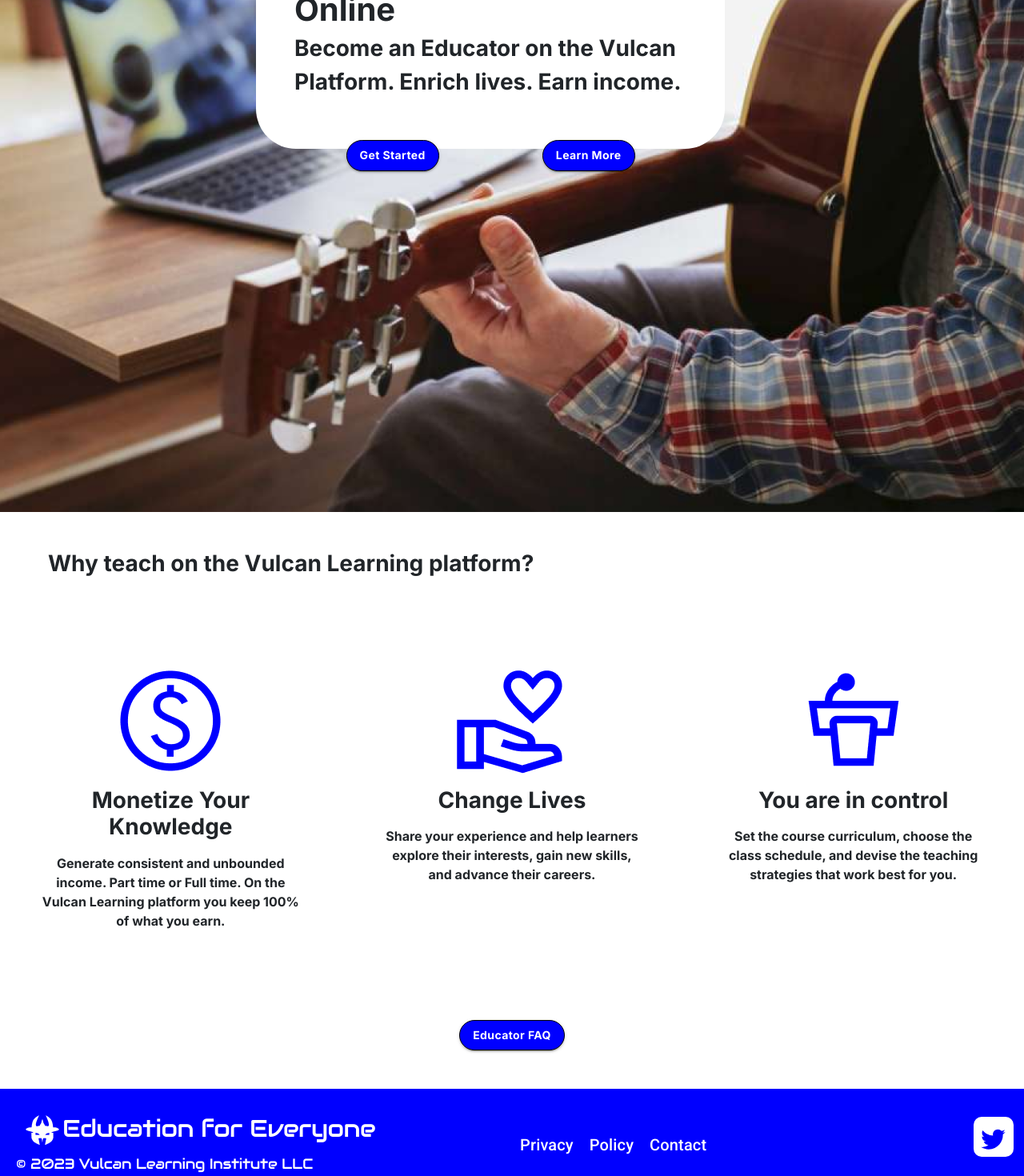
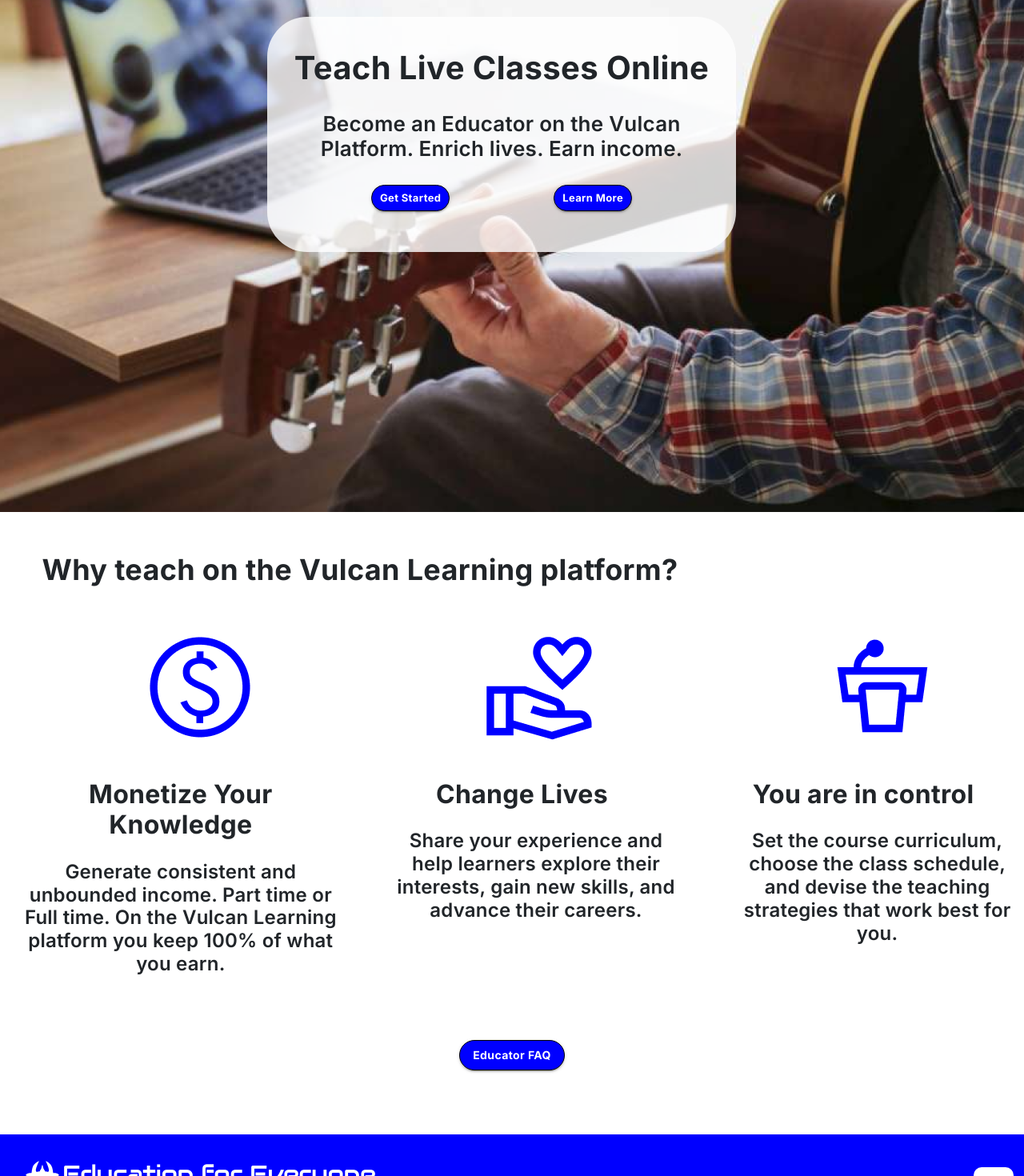
Before and after one commit to saudkhanbpk/Vulcan_web, a React (Create React App) app: page /become-educator in a window 1280 px wide. Shown: the part 220-1690 px from the top of the page at 80% size. Built offline with nearby package versions, Linux system fonts and the light colour scheme.

Commit message:
make become an educator page in material ui

```diff
--- a/src/components/BecomeEducator/BecomeEducator.jsx
+++ b/src/components/BecomeEducator/BecomeEducator.jsx
@@ -1,102 +1,243 @@
 import React from "react";
 import "./BecomeEducator.scss";
 import { Box } from "@mui/system";
-import { Button } from "@mui/material";
+import { Button, Grid, Typography } from "@mui/material";
 import MoneyIcon from "../../assets/images/moneyIcon.png";
 import SharingIcon from "../../assets/images/sharingIcon.png";
 import TeachIcon from "../../assets/images/teachIcon.png";
 import Learn from "../../assets/images/learn.png";
 import TeachBlack from "../../assets/images/teachBlack.png";
+
 const handleClick = () => {
   console.log("clicked");
 };
 
 const BecomeEducator = () => {
   return (
-    <div className="container-fluid">
-      <div className="row">
+    <>
+      {/* // <div className="container-fluid"> */}
+      {/* <div className="row"> */}
       <section className="bg-img">
-          <div className="teachLive">
-            <p className="h1 fw-bold text-start">Teach Live Classes Online</p>
-            <p className="h3 fw-bold text-start">
-              Become an Educator on the Vulcan
-            </p>
-            <p className="h3 fw-bold text-start">
-              {" "}
+        <Grid
+          lg={6}
+          sx={{
+            marginRight: { lg: 45, md: 30, sm: 18, xs: 1.5 },
+            width: { lg: "586px", md: "520px", sm: "510px", xs: "350px" },
+            height: { lg: "294px", xs: "300px" },
+            borderRadius: "50px",
+            backgroundColor: "rgba(255, 255, 255, 0.8)",
+            marginTop: -18,
+            position: "absolute",
+          }}
+        >
+          <Box>
+            <Typography
+              sx={{
+                fontSize: { lg: "40px", sm: "33px", xs: "25px" },
+                marginTop: "40px",
+                justifyContent: "center",
+                fontWeight: 700,
+                lineHeight: "48px",
+                display: "flex",
+                alignItems: "center",
+                textAlign: "center",
+              }}
+            >
+              Teach Live Classes Online
+            </Typography>
+            <Typography
+              sx={{
+                fontSize: { lg: "26px", sm: "24px", xs: "18px" },
+                fontWeight: 600,
+                marginTop: "30px",
+              }}
+            >
+              Become an Educator on the Vulcan <br />
               Platform. Enrich lives. Earn income.
-            </p>
-            <div className="bottom pt-5">
-              <Box display="flex" justifyContent="center">
+            </Typography>
+          </Box>
+          <Box
+            justifyContent={"space-evenly"}
+            display={"flex"}
+            marginTop={"30px"}
+          >
             <Button
               variant="contained"
+              size="small"
               style={{ textTransform: "capitalize" }}
             >
               Get Started
-                </Button>
-              </Box>
-
-              <Box display="flex" justifyContent="center">
+            </Button>{" "}
             <Button
               variant="contained"
+              size="small"
               style={{ textTransform: "capitalize" }}
             >
               Learn More
             </Button>
           </Box>
-            </div>
-          </div>
+        </Grid>
       </section>
-        <section className=" ">
-          <p className="h3 p-5 text-start fw-bold">
+      <Grid>
+        <Box>
+          <Typography
+            sx={{
+              width: { lg: "900px" },
+              marginTop: "50px",
+              height: "44px",
+              lineHeight: "44px",
+              fontSize: "36px",
+              fontWeight: 700,
+              textAlign: "center",
+            }}
+          >
             Why teach on the Vulcan Learning platform?
-          </p>
-          <div className="row">
-            <div className="col-md-4 p-5">
-              <div className="row">
-                <div className="  img-div d-flex justify-content-center align-items-center ">
-                  <img src={MoneyIcon} alt="" className="img-fluid" />
-                </div>
-                <p className="h3 fw-bold p-2">Monetize Your Knowledge</p>
-                <p className="fw-bold">
-                  Generate consistent and unbounded income. Part time or Full
-                  time. On the Vulcan Learning platform you keep 100% of what
-                  you earn.
-                </p>
-              </div>
-            </div>
-            <div className="col-md-4 p-5">
-              <div className="row">
-                <div className="img-div d-flex justify-content-center align-items-center ">
+          </Typography>
+        </Box>
+      </Grid>
+      <Grid container>
+        <Grid lg={4} sm={12} md={4} xs={12}>
+          <Box
+            sx={{
+              width: "150px",
+              height: "150px",
+              marginLeft: {
+                lg: "175px",
+                md: "100px",
+                sm: "330px",
+                xs: "100px",
+              },
+              marginTop: { lg: "50px", md: "50px", xs: "130px" },
+              // position: "absolute",
+              display: "flex",
+              justifyContent: "center",
+            }}
+          >
+            <img src={MoneyIcon} alt="dollar" />
+          </Box>
+          <Typography
+            sx={{
+              fontSize: "32px",
+              fontWeight: 700,
+              textAlign: "center",
+              marginLeft: { lg: "25px", xs: "10px" },
+              marginTop: "40px",
+            }}
+          >
+            Monetize Your Knowledge
+          </Typography>
+          <Typography
+            sx={{
+              fontSize: "24px",
+              fontWeight: 600,
+              textAlign: "center",
+              marginLeft: { lg: "25px", xs: "15px" },
+              marginTop: "25px",
+            }}
+          >
+            Generate consistent and unbounded income. Part time or Full time. On
+            the Vulcan Learning platform you keep 100% of what you earn.
+          </Typography>
+        </Grid>
+        <Grid lg={4} sm={12} md={4} xs={12}>
+          <Box
+            sx={{
+              width: "150px",
+              height: "150px",
+              marginLeft: {
+                lg: "175px",
+                md: "100px",
+                sm: "330px",
+                xs: "100px",
+              },
+              marginTop: "50px",
+              // position: "absolute",
+              display: "flex",
+              justifyContent: "center",
+            }}
+          >
             <img src={SharingIcon} alt="" />
-                </div>
-                <p className="h3 fw-bold p-2">Change Lives</p>
-                <p className="fw-bold">
-                  Share your experience and help learners explore their
-                  interests, gain new skills, and advance their careers.
-                </p>
-              </div>
-            </div>
-            <div className="col-md-4 p-5">
-              <div className="row">
-                <div className="img-div d-flex justify-content-center align-items-center ">
+          </Box>
+          <Typography
+            sx={{
+              fontSize: "32px",
+              fontWeight: 700,
+              textAlign: "center",
+              marginLeft: { lg: "25px", xs: "15px" },
+              marginTop: "40px",
+            }}
+          >
+            Change Lives
+          </Typography>
+          <Typography
+            sx={{
+              fontSize: "24px",
+              fontWeight: 600,
+              textAlign: "center",
+              marginLeft: { lg: "60px", xs: "15px" },
+              marginTop: "25px",
+            }}
+          >
+            {" "}
+            Share your experience and help learners explore their interests,
+            gain new skills, and advance their careers.
+          </Typography>
+        </Grid>
+        <Grid lg={4} sm={12} md={4} xs={12}>
+          <Box
+            sx={{
+              width: "150px",
+              height: "150px",
+              marginLeft: {
+                lg: "175px",
+                md: "100px",
+                sm: "330px",
+                xs: "100px",
+              },
+              marginTop: "50px",
+              // position: "absolute",
+              display: "flex",
+              justifyContent: "center",
+            }}
+          >
             <img src={TeachIcon} alt="" />
-                </div>
-                <p className="h3 fw-bold p-2">You are in control</p>
-                <p className="fw-bold">
-                  Set the course curriculum, choose the class schedule, and
-                  devise the teaching strategies that work best for you.{" "}
-                </p>
-              </div>
-            </div>
-          </div>
-          <Box className="p-5 " display="flex" justifyContent="center">
+          </Box>
+          <Typography
+            sx={{
+              fontSize: "32px",
+              fontWeight: 700,
+              textAlign: "center",
+              marginLeft: "25px",
+              marginTop: "40px",
+            }}
+          >
+            You are in control
+          </Typography>
+          <Typography
+            sx={{
+              fontSize: "24px",
+              fontWeight: 600,
+              textAlign: "center",
+              marginLeft: { lg: "60px", xs: "15px" },
+              marginTop: "25px",
+            }}
+          >
+            Set the course curriculum, choose the class schedule, and devise the
+            teaching strategies that work best for you.
+          </Typography>
+        </Grid>
+        <Grid lg="12" xs={12}>
+          <Box display="flex" justifyContent="center" mt={10} mb={10}>
             <Button variant="contained" style={{ textTransform: "capitalize" }}>
               Educator FAQ
             </Button>
           </Box>
-        </section>
-      </div>
-    </div>
+        </Grid>
+      </Grid>
+
+      {/* // </div> */}
+      {/* // </div> */}
+    </>
   );
 };
 
--- a/src/components/BecomeEducator/BecomeEducator.scss
+++ b/src/components/BecomeEducator/BecomeEducator.scss
@@ -1,5 +1,5 @@
 .bg-img {
-    background-image: url('../../assets/images/becomeEducatorBgImg.png');
+  background-image: url("../../assets/images/becomeEducatorBgImg.png");
   height: 100vh;
   width: 100%;
   background-repeat: no-repeat;
@@ -17,7 +17,7 @@
 .teachLive {
   height: 294px;
   width: 586px;
-    background: white;
+  background: rgba(255, 255, 255, 0.8);
   padding: 3rem;
   border-radius: 50px;
   position: absolute;
@@ -29,18 +29,15 @@
     display: flex;
     justify-content: space-around;
 
-
     .iconHeader-1 {
       cursor: pointer;
-
     }
 
     .iconHeader-2 {
       cursor: pointer;
-
     }
   }
 }
-.css-sghohy-MuiButtonBase-root-MuiButton-root{
+.css-sghohy-MuiButtonBase-root-MuiButton-root {
   font-size: 2rem;
 }
--- a/src/components/footer/Footer.js
+++ b/src/components/footer/Footer.js
@@ -18,7 +18,7 @@ const Footer = () => {
     <div>
       <footer className={classes.myDiv}>
         <Grid container spcing={3}>
-          <Grid item xs={12} sm={12} md={4} lg={6}>
+          <Grid item xs={12} sm={12} md={12} lg={6}>
             <Box sx={{ pt: 1, pb: 0, pl: 1, display: "flex" }}>
               <img
                 src={footerlogo}
@@ -50,7 +50,7 @@ const Footer = () => {
             </Typography>
           </Grid>
 
-          <Grid item xs={12} sm={6} md={4} lg={5} mt={3}>
+          <Grid item xs={10} sm={6} md={6} lg={5} mt={3}>
             <Typography
               variant="h6"
               sx={{ margin: "10px", display: "inline-block" }}
@@ -70,11 +70,11 @@ const Footer = () => {
               Contact
             </Typography>
           </Grid>
-          <Grid item xs={12} sm={6} md={4} lg={1}>
+          <Grid item xs={2} sm={6} md={6} lg={1}>
             <Typography
               variant="h4"
               sx={{
-                margin: "15px",
+                marginTop: "21px",
                 justifyContent: "center",
                 display: "flex",
                 backgroundColor: "white",
@@ -83,7 +83,7 @@ const Footer = () => {
                 padding: "10px",
                 color: "blue",
                 borderRadius: "10px",
-                marginLeft: "60px",
+                marginLeft: { lg: "60px", xs: "10px" },
               }}
             >
               <TwitterIcon fontSize="large" className="twticon" />
```
Lines whose indentation alone changed are shown as unchanged.
